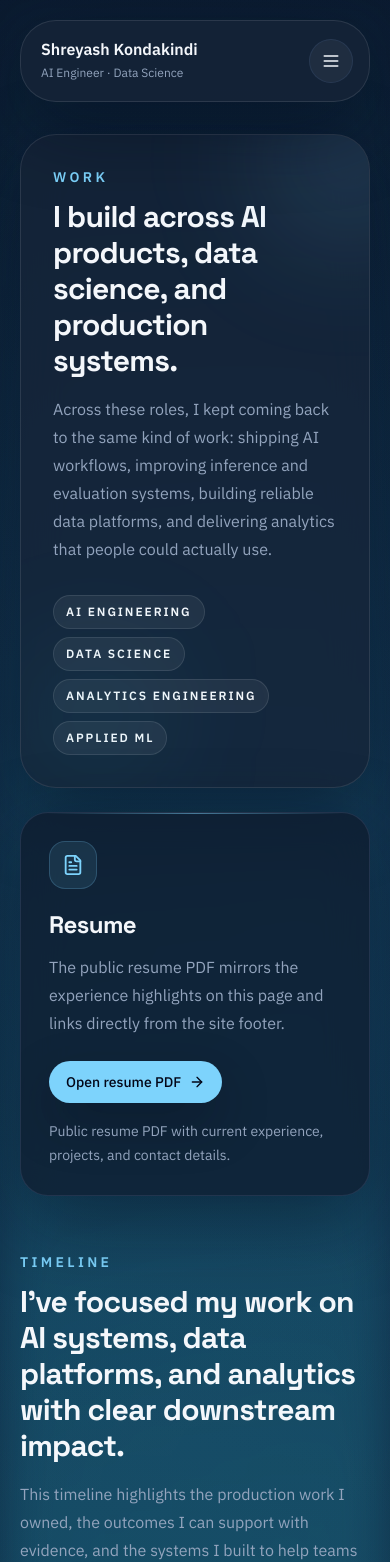
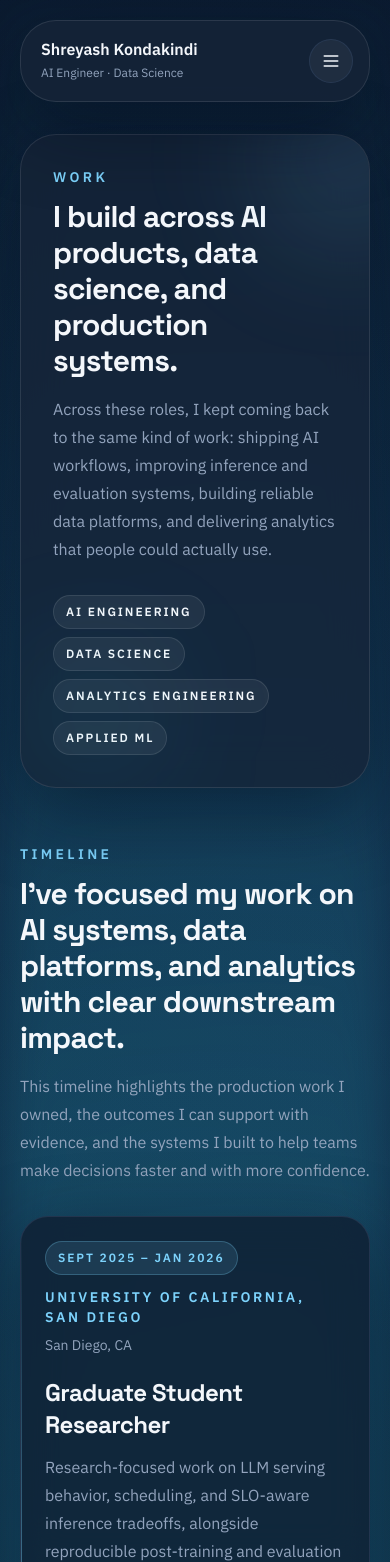
Before and after one commit to shreyashreddyk/shreyashreddyk.github.io, a React (Vite) app: page /#/work in a window 390 px wide. Shown: the top 1562 px of the page. Built offline with nearby package versions, Linux system fonts and the light colour scheme.

Commit message:
Remove resume copy and fix mobile width floor

```diff
--- a/src/data/work.ts
+++ b/src/data/work.ts
@@ -15,20 +15,6 @@ export type ExperienceTheme = {
   title: string;
   description: string;
   supportingPoints: string[];
-};
-
-export type ResumeCta = {
-  mode: 'download' | 'request' | 'hidden';
-  label: string;
-  href?: string;
-  helperText: string;
-};
-
-export const resumeCta: ResumeCta = {
-  mode: 'download',
-  label: 'Open resume PDF',
-  href: '/resume.pdf',
-  helperText: 'Public resume PDF with current experience, projects, and contact details.',
 };
 
 export const workEntries: WorkEntry[] = [
--- a/src/lib/routes.ts
+++ b/src/lib/routes.ts
@@ -28,6 +28,6 @@ export const routes: AppRoute[] = [
   {
     href: '/contact',
     label: 'Contact',
-    description: 'Contact details, resume, and current interests.',
+    description: 'Contact details and current interests.',
   },
 ];
--- a/src/pages/ContactPage.tsx
+++ b/src/pages/ContactPage.tsx
@@ -22,7 +22,7 @@ export function ContactPage() {
           level={1}
           eyebrow="Contact"
           title="Open to AI, data science, and analytics opportunities."
-          description="Email is the fastest path for role conversations, project follow-ups, and collaborations. GitHub, LinkedIn, and the public resume are linked here as well."
+          description="Email is the fastest path for role conversations, project follow-ups, and collaborations. GitHub and LinkedIn are linked here as well."
         />
       </motion.section>
 
@@ -54,13 +54,10 @@ export function ContactPage() {
           <div className="mt-5 inline-flex rounded-2xl border border-accent/20 bg-accent/10 p-3 text-accent">
             <FileText size={22} />
           </div>
-          <h2 className="mt-5 text-3xl font-semibold">Public resume PDF</h2>
-          <p className="mt-4 text-base leading-7 text-muted">
-            The same resume linked from the footer is available here for a quick open or download.
-          </p>
+          <h2 className="mt-5 text-3xl font-semibold">Quick links</h2>
           <div className="mt-6 flex flex-wrap gap-3">
             <ButtonLink href={siteMetadata.resumeUrl}>
-              Open resume
+              Resume
               <ArrowUpRight size={16} />
             </ButtonLink>
             <ButtonLink href="/work" variant="secondary">
--- a/src/pages/WorkPage.tsx
+++ b/src/pages/WorkPage.tsx
@@ -1,5 +1,5 @@
 import { motion } from 'framer-motion';
-import { ArrowRight, FileText, Mail } from 'lucide-react';
+import { ArrowRight, Mail } from 'lucide-react';
 import { Badge } from '../components/Badge';
 import { ButtonLink } from '../components/ButtonLink';
 import { PageTransition } from '../components/PageTransition';
@@ -7,7 +7,7 @@ import { SEO } from '../components/SEO';
 import { SectionHeading } from '../components/SectionHeading';
 import { WorkTimelineEntry } from '../components/WorkTimelineEntry';
 import { siteMetadata } from '../data/profile';
-import { experienceThemes, resumeCta, workEntries } from '../data/work';
+import { experienceThemes, workEntries } from '../data/work';
 import {
   createHeroGlowProps,
   createRevealProps,
@@ -27,11 +27,8 @@ export function WorkPage() {
         path="/work"
       />
 
-      <section className="grid gap-6 lg:grid-cols-[1.15fr_0.85fr] lg:items-stretch">
-        <motion.div
-          className="surface-panel-strong relative overflow-hidden p-8 sm:p-10"
-          {...createRevealProps(reducedMotion)}
-        >
+      <section>
+        <motion.div className="surface-panel-strong relative overflow-hidden p-8 sm:p-10" {...createRevealProps(reducedMotion)}>
           <motion.div
             aria-hidden="true"
             className="absolute -right-12 -top-12 h-40 w-40 rounded-full bg-accent/[0.16] blur-3xl"
@@ -58,39 +55,6 @@ export function WorkPage() {
             ))}
           </div>
         </motion.div>
-
-        <motion.aside
-          className="surface-panel relative overflow-hidden p-7"
-          {...createRevealProps(reducedMotion, 0.08)}
-          aria-labelledby="resume-cta-heading"
-        >
-          <div
-            aria-hidden="true"
-            className="absolute inset-x-6 top-0 h-px bg-gradient-to-r from-accent/0 via-accent/50 to-accent/0"
-          />
-          <div className="inline-flex rounded-2xl border border-accent/20 bg-accent/10 p-3 text-accent">
-            <FileText size={22} />
-          </div>
-          <h2 id="resume-cta-heading" className="mt-5 text-2xl font-semibold">
-            Resume
-          </h2>
-          <p className="mt-3 text-base leading-7 text-muted">
-            The public resume PDF mirrors the experience highlights on this page and links directly from the site footer.
-          </p>
-          <div className="mt-6 flex flex-wrap gap-3">
-            {resumeCta.mode === 'download' && resumeCta.href ? (
-              <ButtonLink href={resumeCta.href}>
-                {resumeCta.label}
-                <ArrowRight size={16} />
-              </ButtonLink>
-            ) : (
-              <span className="inline-flex items-center rounded-full border border-border/80 bg-white/5 px-4 py-2.5 text-sm font-medium text-text">
-                {resumeCta.label}
-              </span>
-            )}
-          </div>
-          <p className="mt-4 text-sm leading-6 text-muted">{resumeCta.helperText}</p>
-        </motion.aside>
       </section>
 
       <section className="section-spacing" aria-labelledby="experience-heading">
--- a/src/styles/index.css
+++ b/src/styles/index.css
@@ -26,7 +26,6 @@ html {
 
 body {
   margin: 0;
-  min-width: 320px;
   min-height: 100vh;
   overflow-x: clip;
   background:
```
